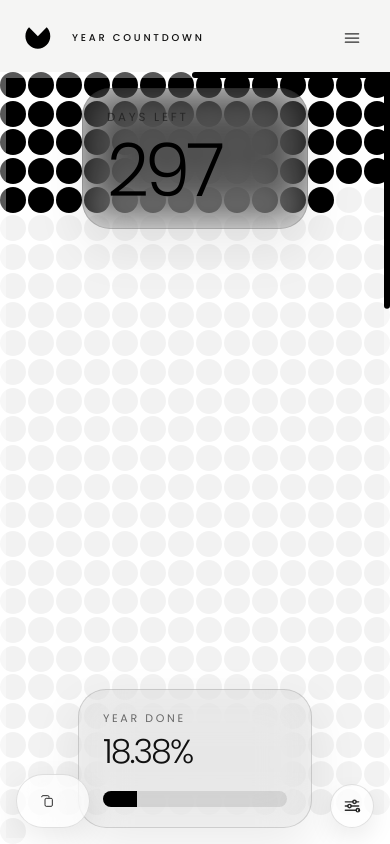
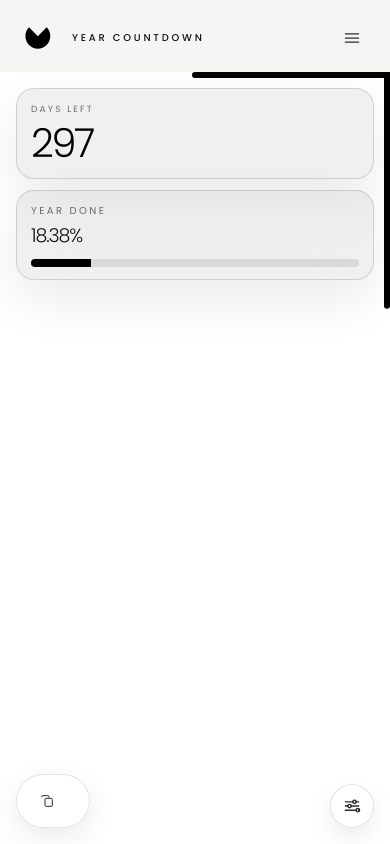
Before and after one commit to YearCountdown/YearCountdown.github.io, a React (Vite) app: page /view/all in a window 390 px wide. Built offline with nearby package versions, Linux system fonts and the light colour scheme.

Commit message:
refine all view responsiveness

```diff
--- a/src/components/views/AllView.jsx
+++ b/src/components/views/AllView.jsx
@@ -1,3 +1,5 @@
+import { useEffect, useMemo, useRef, useState } from 'react';
+
 import useCountdown from '../../hooks/useCountdown';
 import useDotsGrid from '../../hooks/useDotsGrid';
 import useYearProgress from '../../hooks/useYearProgress';
@@ -114,6 +116,108 @@ const PerimeterProgress = ({
   );
 };
 
+const DaysCard = ({ countdownDays, daysLabel, daysFontSize, width, height, primaryColor, textToneColor }) => {
+  const cardSurface = getCardSurface(primaryColor, textToneColor);
+  const base = Math.min(width, height);
+  const horizontalPadding = clamp(base * 0.12, 14, 24);
+  const verticalPadding = clamp(base * 0.1, 12, 20);
+  const radius = clamp(base * 0.18, 18, 28);
+  const numberSize = clamp(base * 0.44 * daysFontSize, 18, 112);
+  const labelSize = clamp(numberSize * 0.15, 9, 18);
+
+  return (
+    <div
+      className="flex h-full w-full min-w-0 flex-col justify-center backdrop-blur-xl"
+      style={{
+        ...cardSurface,
+        borderRadius: `${radius}px`,
+        padding: `${verticalPadding}px ${horizontalPadding}px`,
+      }}
+    >
+      {daysLabel ? (
+        <p
+          className="overflow-hidden text-ellipsis whitespace-nowrap uppercase"
+          style={{
+            fontSize: `${labelSize}px`,
+            letterSpacing: '0.24em',
+            color: withAlpha(textToneColor, 0.6),
+          }}
+        >
+          Days Left
+        </p>
+      ) : null}
+      <span
+        className="mt-2 block overflow-hidden text-ellipsis whitespace-nowrap font-light leading-none"
+        style={{
+          fontSize: `${numberSize}px`,
+          letterSpacing: '-0.06em',
+          color: primaryColor,
+        }}
+      >
+        {countdownDays}
+      </span>
+    </div>
+  );
+};
+
+const PercentCard = ({ percentageLabel, percentage, width, height, primaryColor, textToneColor }) => {
+  const cardSurface = getCardSurface(primaryColor, textToneColor);
+  const base = Math.min(width, height);
+  const horizontalPadding = clamp(base * 0.12, 14, 24);
+  const verticalPadding = clamp(base * 0.1, 12, 20);
+  const radius = clamp(base * 0.18, 18, 28);
+  const percentageFontSize = clamp(base * (percentageLabel.length > 6 ? 0.18 : 0.21), 18, 60);
+  const labelSize = clamp(percentageFontSize * 0.22, 10, 18);
+  const progressBarHeight = clamp(height * 0.09, 6, 16);
+
+  return (
+    <div
+      className="flex h-full w-full min-w-0 flex-col backdrop-blur-xl"
+      style={{
+        ...cardSurface,
+        borderRadius: `${radius}px`,
+        padding: `${verticalPadding}px ${horizontalPadding}px`,
+      }}
+    >
+      <p
+        className="overflow-hidden text-ellipsis whitespace-nowrap uppercase"
+        style={{
+          fontSize: `${labelSize}px`,
+          letterSpacing: '0.24em',
+          color: withAlpha(textToneColor, 0.6),
+        }}
+      >
+        Year Done
+      </p>
+      <span
+        className="mt-2 block overflow-hidden text-ellipsis whitespace-nowrap font-light leading-none"
+        style={{
+          fontSize: `${percentageFontSize}px`,
+          letterSpacing: '-0.06em',
+          color: textToneColor,
+        }}
+      >
+        {percentageLabel}
+      </span>
+      <div
+        className="mt-auto overflow-hidden rounded-full"
+        style={{
+          height: `${progressBarHeight}px`,
+          backgroundColor: withAlpha(textToneColor, 0.1),
+        }}
+      >
+        <div
+          style={{
+            width: `${percentage}%`,
+            height: '100%',
+            backgroundColor: primaryColor,
+          }}
+        />
+      </div>
+    </div>
+  );
+};
+
 const AllView = ({
   dotsMode = 'days',
   dotsCount = 365,
@@ -139,65 +243,228 @@ const AllView = ({
   alternateColor,
   textTone,
 }) => {
+  const outerRef = useRef(null);
+  const [outerSize, setOuterSize] = useState({ width: 0, height: 0 });
   const countdown = useCountdown();
   const progress = useYearProgress(decimals);
   const totalDots = dotsMode === 'custom' ? dotsCount : undefined;
   const completedDots =
     dotsMode === 'custom' ? Math.round((progress.percentage / 100) * Math.max(1, dotsCount)) : undefined;
-  const { containerRef, dots, grid, width, height } = useDotsGrid({
+  const { containerRef: dotsRef, dots, grid } = useDotsGrid({
     gapXPercent: gapX,
     gapYPercent: gapY,
-    spaceTopPercent: spaceTop,
-    spaceRightPercent: spaceRight,
-    spaceBottomPercent: spaceBottom,
-    spaceLeftPercent: spaceLeft,
+    spaceTopPercent: 0,
+    spaceRightPercent: 0,
+    spaceBottomPercent: 0,
+    spaceLeftPercent: 0,
     totalDots,
     completedCount: completedDots,
   });
   const textToneColor = getToneColor(textTone);
-  const contentWidth = grid.innerWidth;
-  const contentHeight = grid.innerHeight;
-  const contentLeft = grid.leftPx;
-  const contentTop = grid.topPx;
-  const minContent = Math.min(contentWidth || 0, contentHeight || 0);
-  const moduleInset = clamp(minContent * 0.04, 12, 34);
-  const isCompact = contentWidth < 560 || contentHeight < 460;
-  const percentBoxScale =
-    percentBoxSize === 'small' ? 0.22 : percentBoxSize === 'large' ? 0.34 : 0.28;
-  const percentBoxWidth = clamp(contentWidth * (isCompact ? 0.6 : percentBoxScale), 168, 360);
-  const percentBoxHeight = clamp(contentHeight * (isCompact ? 0.18 : 0.22), 94, 180);
-  const percentBoxLeft = isCompact
-    ? contentLeft + (contentWidth - percentBoxWidth) / 2
-    : contentLeft + contentWidth - moduleInset - percentBoxWidth;
-  const percentBoxTop = contentTop + contentHeight - moduleInset - percentBoxHeight;
-  const daysBlockWidth = clamp(contentWidth * (isCompact ? 0.58 : 0.26), 144, 320);
-  const daysBlockHeight = clamp(contentHeight * (isCompact ? 0.17 : 0.2), 86, 190);
-  const daysBlockLeft = isCompact ? contentLeft + (contentWidth - daysBlockWidth) / 2 : contentLeft + moduleInset;
-  const daysBlockTop = contentTop + moduleInset;
-  const daysNumberSize = clamp(Math.min(daysBlockWidth, daysBlockHeight) * 0.56 * daysFontSize, 24, 140);
-  const daysLabelSize = clamp(daysNumberSize * 0.16, 11, 22);
-  const percentageLength = progress.percentageLabel.length;
-  const percentageFontSize = clamp(
-    Math.min(percentBoxWidth, percentBoxHeight) * (percentageLength > 6 ? 0.2 : 0.24),
-    22,
-    72,
-  );
-  const progressBarHeight = clamp(percentBoxHeight * 0.12, 6, 18);
-  const cardSurface = getCardSurface(primaryColor, textToneColor);
+
+  useEffect(() => {
+    const element = outerRef.current;
+
+    if (!element) {
+      return undefined;
+    }
+
+    const updateSize = () => {
+      setOuterSize({
+        width: element.clientWidth,
+        height: element.clientHeight,
+      });
+    };
+
+    updateSize();
+
+    const observer = new ResizeObserver((entries) => {
+      const entry = entries[0];
+
+      if (!entry) {
+        return;
+      }
+
+      setOuterSize({
+        width: entry.contentRect.width,
+        height: entry.contentRect.height,
+      });
+    });
+
+    observer.observe(element);
+
+    return () => {
+      observer.disconnect();
+    };
+  }, []);
+
+  const layout = useMemo(() => {
+    const width = Math.max(outerSize.width, 0);
+    const height = Math.max(outerSize.height, 0);
+    const base = Math.min(width, height);
+    const frameLeft = (base * spaceLeft) / 100;
+    const frameRight = (base * spaceRight) / 100;
+    const frameTop = (base * spaceTop) / 100;
+    const frameBottom = (base * spaceBottom) / 100;
+    const frameWidth = Math.max(0, width - frameLeft - frameRight);
+    const frameHeight = Math.max(0, height - frameTop - frameBottom);
+    const frameMin = Math.min(frameWidth, frameHeight);
+    const perimeterInset = showPerimeter ? clamp(perimeterThickness * 1.5 + frameMin * 0.018, 10, 36) : 0;
+    const contentLeft = frameLeft + perimeterInset;
+    const contentTop = frameTop + perimeterInset;
+    const contentWidth = Math.max(0, frameWidth - perimeterInset * 2);
+    const contentHeight = Math.max(0, frameHeight - perimeterInset * 2);
+    const topItemCount = Number(showDays) + Number(showPercentBox);
+    const aspectRatio = contentHeight > 0 ? contentWidth / contentHeight : 1;
+    const isNarrow = contentWidth < 720;
+    const isShort = contentHeight < 520;
+    const isStacked = topItemCount === 2 && (contentWidth < 760 || contentHeight < 560 || aspectRatio < 1.2);
+    const topGap = topItemCount > 0 ? clamp(frameMin * 0.028, 10, 24) : 0;
+    const preferredTopHeight =
+      topItemCount === 0
+        ? 0
+        : topItemCount === 1
+          ? clamp(contentHeight * (isShort ? 0.16 : 0.14), 68, 128)
+          : isStacked
+            ? clamp(contentHeight * (isShort ? 0.3 : 0.26), 120, 210)
+            : clamp(contentHeight * (isNarrow ? 0.2 : 0.17), 82, 150);
+    const maxTopHeight =
+      topItemCount === 0
+        ? 0
+        : topItemCount === 1
+          ? contentHeight * 0.22
+          : isStacked
+            ? contentHeight * 0.36
+            : contentHeight * 0.24;
+    const topHeight = topItemCount === 0 ? 0 : Math.min(preferredTopHeight, maxTopHeight);
+    const dotsTop = contentTop + topHeight + topGap;
+    const dotsHeight = Math.max(0, contentHeight - topHeight - topGap);
+    const topColumns = topItemCount === 2 && !isStacked ? 2 : 1;
+    const topRows = topItemCount === 2 && isStacked ? 2 : topItemCount > 0 ? 1 : 0;
+    const percentBoxShare =
+      percentBoxSize === 'small' ? 0.42 : percentBoxSize === 'large' ? 0.58 : 0.5;
+    const daysBoxWidth =
+      topColumns === 2 ? Math.max(0, (contentWidth - topGap) * (1 - percentBoxShare)) : contentWidth;
+    const percentBoxWidth =
+      topColumns === 2 ? Math.max(0, (contentWidth - topGap) * percentBoxShare) : contentWidth;
+    const topCellHeight =
+      topItemCount === 0
+        ? 0
+        : topRows === 2
+          ? (topHeight - topGap) / 2
+          : topHeight;
+
+    return {
+      viewportWidth: width,
+      viewportHeight: height,
+      frameLeft,
+      frameTop,
+      frameWidth,
+      frameHeight,
+      contentLeft,
+      contentTop,
+      contentWidth,
+      contentHeight,
+      topGap,
+      topHeight,
+      dotsTop,
+      dotsHeight,
+      topColumns,
+      topRows,
+      daysBoxWidth,
+      percentBoxWidth,
+      topCellHeight,
+    };
+  }, [
+    outerSize.height,
+    outerSize.width,
+    perimeterThickness,
+    percentBoxSize,
+    showDays,
+    showPercentBox,
+    showPerimeter,
+    spaceBottom,
+    spaceLeft,
+    spaceRight,
+    spaceTop,
+  ]);
 
   return (
     <section
-      ref={containerRef}
+      ref={outerRef}
       className="relative h-full w-full overflow-hidden"
       style={{ backgroundColor: alternateColor }}
+    >
+      {showPerimeter && layout.frameWidth > 0 && layout.frameHeight > 0 ? (
+        <PerimeterProgress
+          viewportWidth={layout.viewportWidth}
+          viewportHeight={layout.viewportHeight}
+          x={layout.frameLeft}
+          y={layout.frameTop}
+          width={layout.frameWidth}
+          height={layout.frameHeight}
+          percentage={progress.percentage}
+          strokeWidth={perimeterThickness}
+          primaryColor={primaryColor}
+          alternateColor={alternateColor}
+        />
+      ) : null}
+
+      {layout.topHeight > 0 ? (
+        <div
+          className="absolute grid"
+          style={{
+            left: `${layout.contentLeft}px`,
+            top: `${layout.contentTop}px`,
+            width: `${layout.contentWidth}px`,
+            height: `${layout.topHeight}px`,
+            gridTemplateColumns: `repeat(${layout.topColumns}, minmax(0, 1fr))`,
+            gridTemplateRows: `repeat(${layout.topRows}, minmax(0, 1fr))`,
+            gap: `${layout.topGap}px`,
+          }}
+        >
+          {showDays ? (
+            <DaysCard
+              countdownDays={countdown.days}
+              daysLabel={daysLabel}
+              daysFontSize={daysFontSize}
+              width={layout.daysBoxWidth}
+              height={layout.topCellHeight}
+              primaryColor={primaryColor}
+              textToneColor={textToneColor}
+            />
+          ) : null}
+          {showPercentBox ? (
+            <PercentCard
+              percentageLabel={progress.percentageLabel}
+              percentage={progress.percentage}
+              width={layout.percentBoxWidth}
+              height={layout.topCellHeight}
+              primaryColor={primaryColor}
+              textToneColor={textToneColor}
+            />
+          ) : null}
+        </div>
+      ) : null}
+
+      {layout.dotsHeight > 0 ? (
+        <div
+          ref={dotsRef}
+          className="absolute overflow-hidden"
+          style={{
+            left: `${layout.contentLeft}px`,
+            top: `${layout.dotsTop}px`,
+            width: `${layout.contentWidth}px`,
+            height: `${layout.dotsHeight}px`,
+          }}
         >
           <div
             className="absolute grid"
             style={{
-          left: `${contentLeft}px`,
-          top: `${contentTop}px`,
-          width: `${contentWidth}px`,
-          height: `${contentHeight}px`,
+              left: `${grid.leftPx}px`,
+              top: `${grid.topPx}px`,
+              width: `${grid.innerWidth}px`,
+              height: `${grid.innerHeight}px`,
               gridTemplateColumns: `repeat(${grid.columns}, ${grid.dotSize}px)`,
               gridAutoRows: `${grid.dotSize}px`,
               columnGap: `${grid.gapXPx}px`,
@@ -234,104 +501,6 @@ const AllView = ({
               );
             })}
           </div>
-
-      {showPerimeter && contentWidth > 0 && contentHeight > 0 ? (
-        <PerimeterProgress
-          viewportWidth={width}
-          viewportHeight={height}
-          x={contentLeft}
-          y={contentTop}
-          width={contentWidth}
-          height={contentHeight}
-          percentage={progress.percentage}
-          strokeWidth={perimeterThickness}
-          primaryColor={primaryColor}
-          alternateColor={alternateColor}
-        />
-      ) : null}
-
-      {showDays && contentWidth > 0 && contentHeight > 0 ? (
-        <div
-          className="absolute flex flex-col justify-center rounded-[1.75rem] px-6 py-5 backdrop-blur-xl"
-          style={{
-            left: `${daysBlockLeft}px`,
-            top: `${daysBlockTop}px`,
-            width: `${daysBlockWidth}px`,
-            minHeight: `${daysBlockHeight}px`,
-            ...cardSurface,
-          }}
-        >
-          {daysLabel ? (
-            <p
-              className="uppercase"
-              style={{
-                fontSize: `${daysLabelSize}px`,
-                letterSpacing: '0.24em',
-                color: withAlpha(textToneColor, 0.6),
-              }}
-            >
-              Days Left
-            </p>
-          ) : null}
-          <span
-            className="mt-2 block font-light leading-none"
-            style={{
-              fontSize: `${daysNumberSize}px`,
-              letterSpacing: '-0.06em',
-              color: primaryColor,
-            }}
-          >
-            {countdown.days}
-          </span>
-        </div>
-      ) : null}
-
-      {showPercentBox && contentWidth > 0 && contentHeight > 0 ? (
-        <div
-          className="absolute flex flex-col rounded-[1.75rem] px-6 py-5 backdrop-blur-xl"
-          style={{
-            left: `${percentBoxLeft}px`,
-            top: `${percentBoxTop}px`,
-            width: `${percentBoxWidth}px`,
-            minHeight: `${percentBoxHeight}px`,
-            ...cardSurface,
-          }}
-        >
-          <p
-            className="uppercase"
-            style={{
-              fontSize: `${clamp(percentageFontSize * 0.22, 11, 18)}px`,
-              letterSpacing: '0.24em',
-              color: withAlpha(textToneColor, 0.6),
-            }}
-          >
-            Year Done
-          </p>
-          <span
-            className="mt-2 block font-light leading-none"
-            style={{
-              fontSize: `${percentageFontSize}px`,
-              letterSpacing: '-0.06em',
-              color: textToneColor,
-            }}
-          >
-            {progress.percentageLabel}
-          </span>
-          <div
-            className="mt-auto overflow-hidden rounded-full"
-            style={{
-              height: `${progressBarHeight}px`,
-              backgroundColor: withAlpha(textToneColor, 0.1),
-            }}
-          >
-            <div
-              style={{
-                width: `${progress.percentage}%`,
-                height: '100%',
-                backgroundColor: primaryColor,
-              }}
-            />
-          </div>
         </div>
       ) : null}
     </section>
```
Lines whose indentation alone changed are shown as unchanged.
